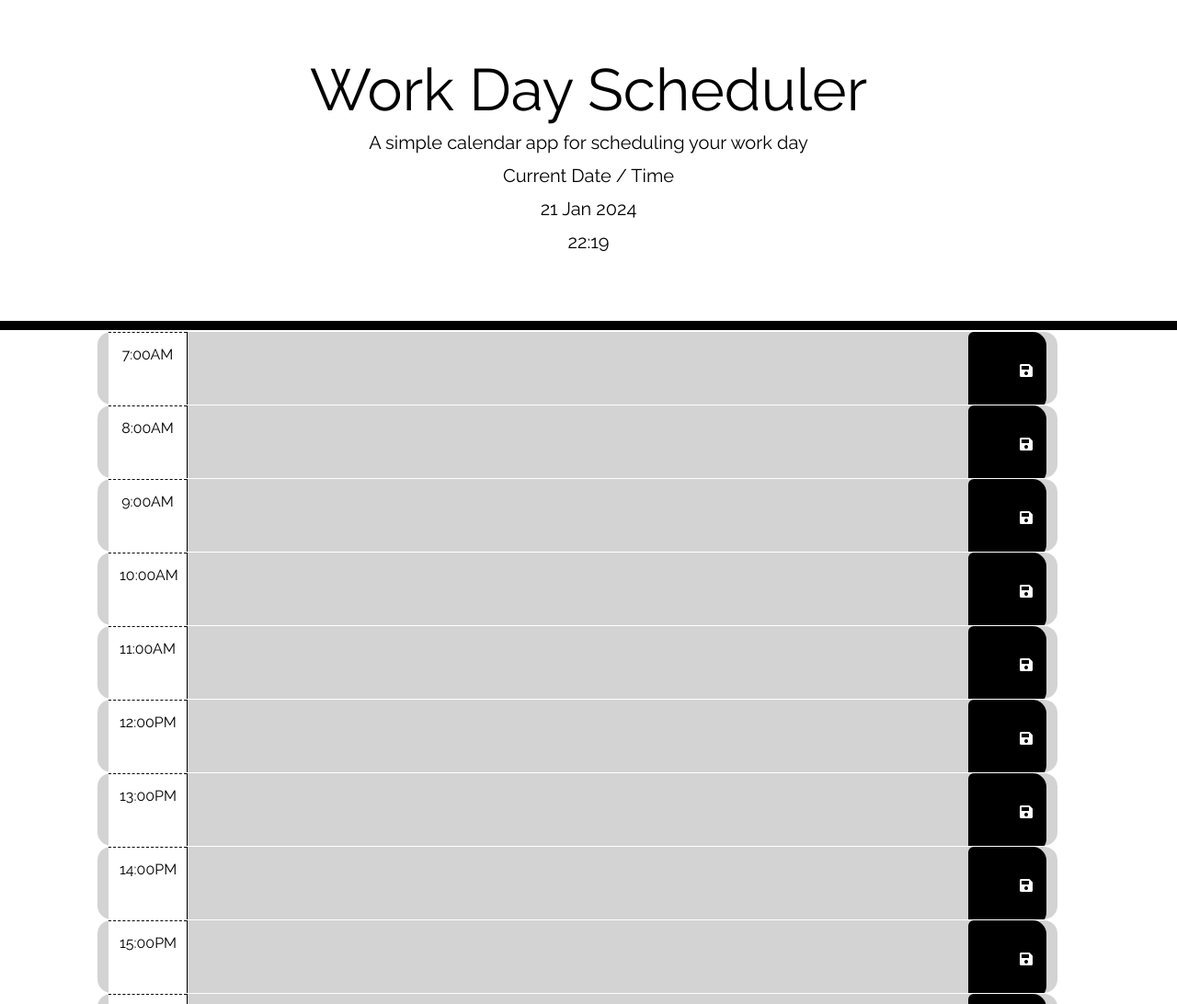
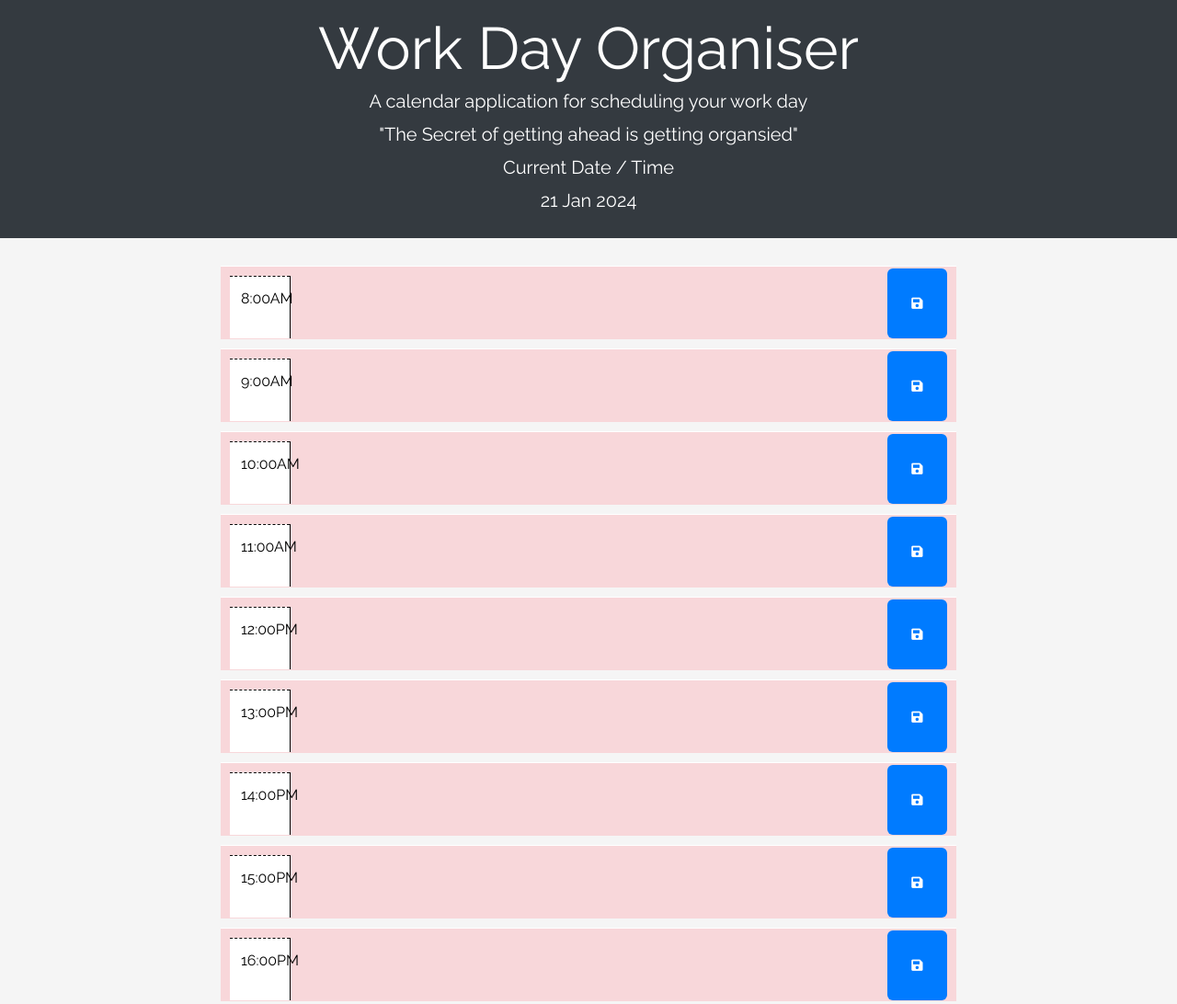
Before and after one commit to SKhail/Daily-Planner-App, a plain HTML site: page index.html in a window 1280 px wide. Shown: the top 1092 px of the page at 92% size. Drawn offline with nearby package versions, Linux system fonts and the light colour scheme.

Commit message:
Customised the CSS file

```diff
--- a/assets/Javascript/app.js
+++ b/assets/Javascript/app.js
@@ -1,18 +1,11 @@
 
-//Include the current Date
+//Include the current Date  / Time
 function currentMainDate() {
  let currentDate = dayjs().format("D MMM YYYY");
- $("#currentDay").text(currentDate);
+ $("#currentDate").text(currentDate);
  console.log("Current Date", currentDate);
-
 }
 
-// The ability to see the time
-function currentMainTime() {
- let currentTime = dayjs().format("HH:mm");
- $("#currentTime").text(currentTime);
- console.log("Current Time", currentTime);
-}
 
 //The ability to save your task in within the block and utilise local storage
 function saveBlockTime() {
@@ -66,6 +59,6 @@ function timeTracking() {
 //Executing Functions
 timeTracking();
 saveBlockTime();
-currentMainTime();
+
 currentMainDate();
 console.log("App.JS is working");
--- a/assets/css/style.css
+++ b/assets/css/style.css
@@ -1,6 +1,19 @@
+:root {
+  --background-color: #f5f5f5;
+  --font--color-body: #333333;
+  --header-colour: #343a40;
+  --font--text-: #ffffff;
+  --btn--main: #ff94c2;
+  --btn-hover: #e56e94;
+  --font-family: 'Raleway', sans-serif;
+}
+
 body {
-  font-family: 'Raleway', sans-serif;
+  font-family: var(--font-family);
   font-size: 16px;
+  background-color: var(--background-color);
+  margin: 0;
+  padding: 0;
   line-height: 1;
 }
 
@@ -15,11 +28,15 @@ textarea {
 
 header {
   text-align: center;
-  background-color: transparent;
-  color: black;
+  background-color: var(--header-colour);
+  color: white;
   border-radius: 0;
-  border-bottom: 10px solid black;
-  padding: 60px;
+  border-bottom: 10px solid var(--background-color);
+  padding: 15px;
+}
+
+/* time and date for the header */
+.leadIt {
 }
 
 .description {
@@ -28,7 +45,10 @@ header {
 
 .time-block {
   text-align: center;
-  border-radius: 15px;
+  background-color: white;
+  padding: 10px;
+  /* border-radius: 15px; */
+  margin-bottom: 10px;
 }
 
 .row {
@@ -38,31 +58,42 @@ header {
 }
 
 .hour {
+  display: flex;
+  flex-direction: row-reverse;
+  justify-content: space-around;
   background-color: #ffffff;
   color: #000000;
   border-top: 1px dashed #000000;
 }
 
 .past {
-  background-color: #d3d3d3;
-  color: white;
+  background-color: #f8d7da;
 }
 
 .present {
-  background-color: #ff6961;
-  color: white;
+  background-color: #ffe066;
 }
 
 .future {
-  background-color: #77dd77;
-  color: white;
+  background-color: #d4edda;
 }
 
 .saveBtn {
-  border-left: 1px solid black;
-  border-top-right-radius: 15px;
-  border-bottom-right-radius: 15px;
-  background-color: #000000;
+  display: flex;
+  margin-top: -8px;
+  justify-content: center;
+  flex-direction: row;
+  align-items: center;
+  font-size: 14px;
+  background-color: #007bff;
+  padding: 8px, 12px;
+  color: white;
+  border: none;
+  cursor: pointer;
+}
+
+.saveBtn:hover {
+  background-color: #0056b3;
   color: white;
 }
 
@@ -70,3 +101,8 @@ header {
   font-size: 20px;
   transition: all 0.3s ease-in-out;
 }
+
+.container {
+  max-width: 800px;
+  margin: 20px auto;
+}
--- a/index.html
+++ b/index.html
@@ -12,25 +12,16 @@
   </head>
   <body>
     <header>
-      <h1 class="display-3">Work Day Scheduler</h1>
-      <p class="lead">A simple calendar app for scheduling your work day</p>
+      <h1 class="display-3">Work Day Organiser</h1>
+      <p class="lead">A calendar application for scheduling your work day </p>
+      <p class="lead">"The Secret of getting ahead is getting organsied"</p>
       <p class="lead">Current Date / Time</p>
-      <p id="currentDay" class="lead"></p>
-      <p id="currentTime" class="lead"></p>
+      <p id="currentDate" class="lead"></p>
+
     </header>
 
     <div class="container">
       <!-- Timeblocks go here -->
-      <div class="container-lg px-5">
-        <div class="row">
-          <!-- 7am -->
-          <div id="07" class="row time-block">
-          <div class="col-2 col-md-1 hour text-center py-3">7:00AM</div>
-          <textarea id="text-07" class="col-8 col-md-10 description" rows="3"></textarea>
-          <button class="btn saveBtn col2 col-md-1 aria-label="save">
-          <i class="fas fa-save" aria-hidden="true"></i>
-          </button>
-      </div>
           <!-- 8am -->
       <div id="08" class="row time-block">
           <div class="col-2 col-md-1 hour text-center py-3">8:00AM</div>
```
